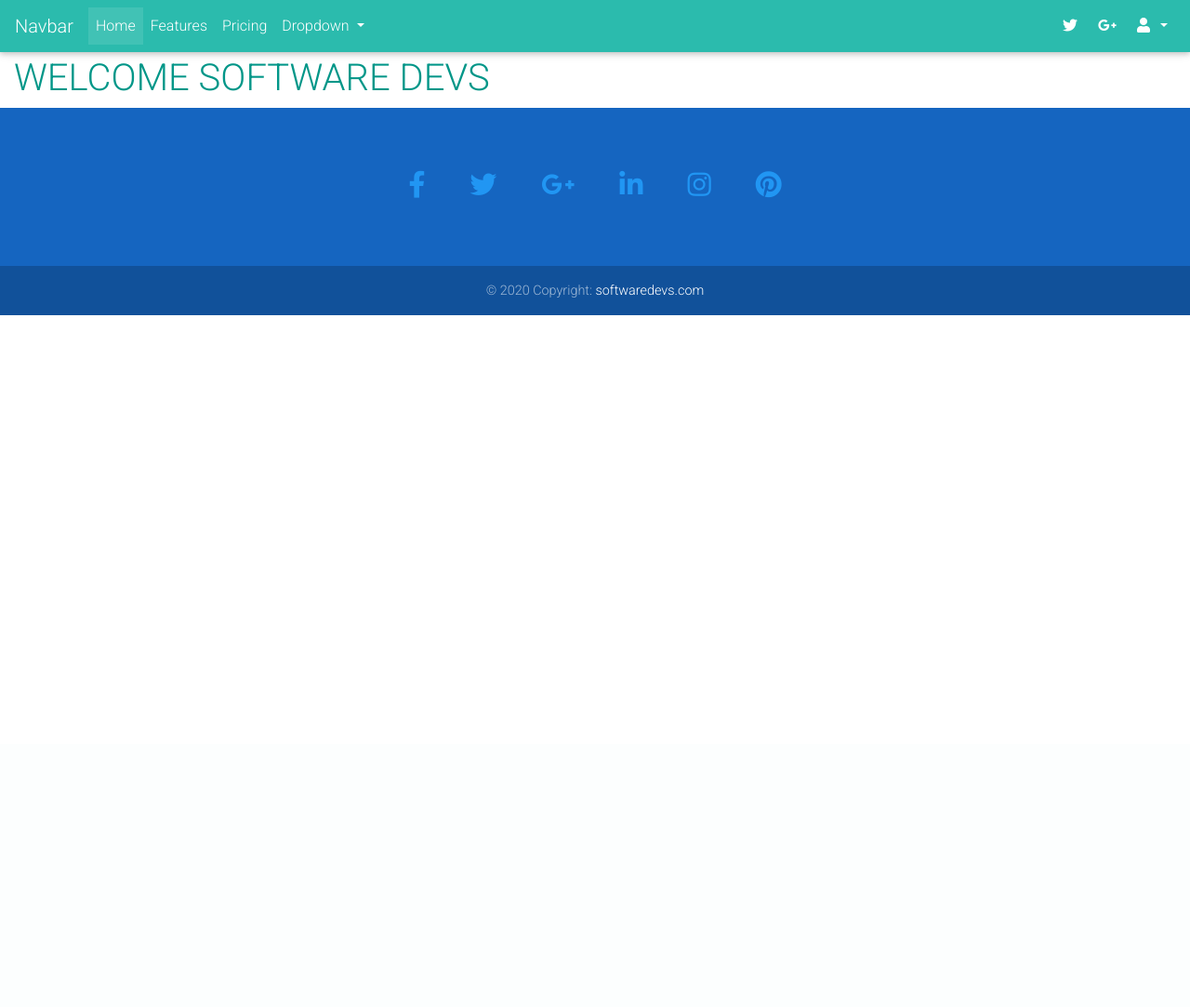
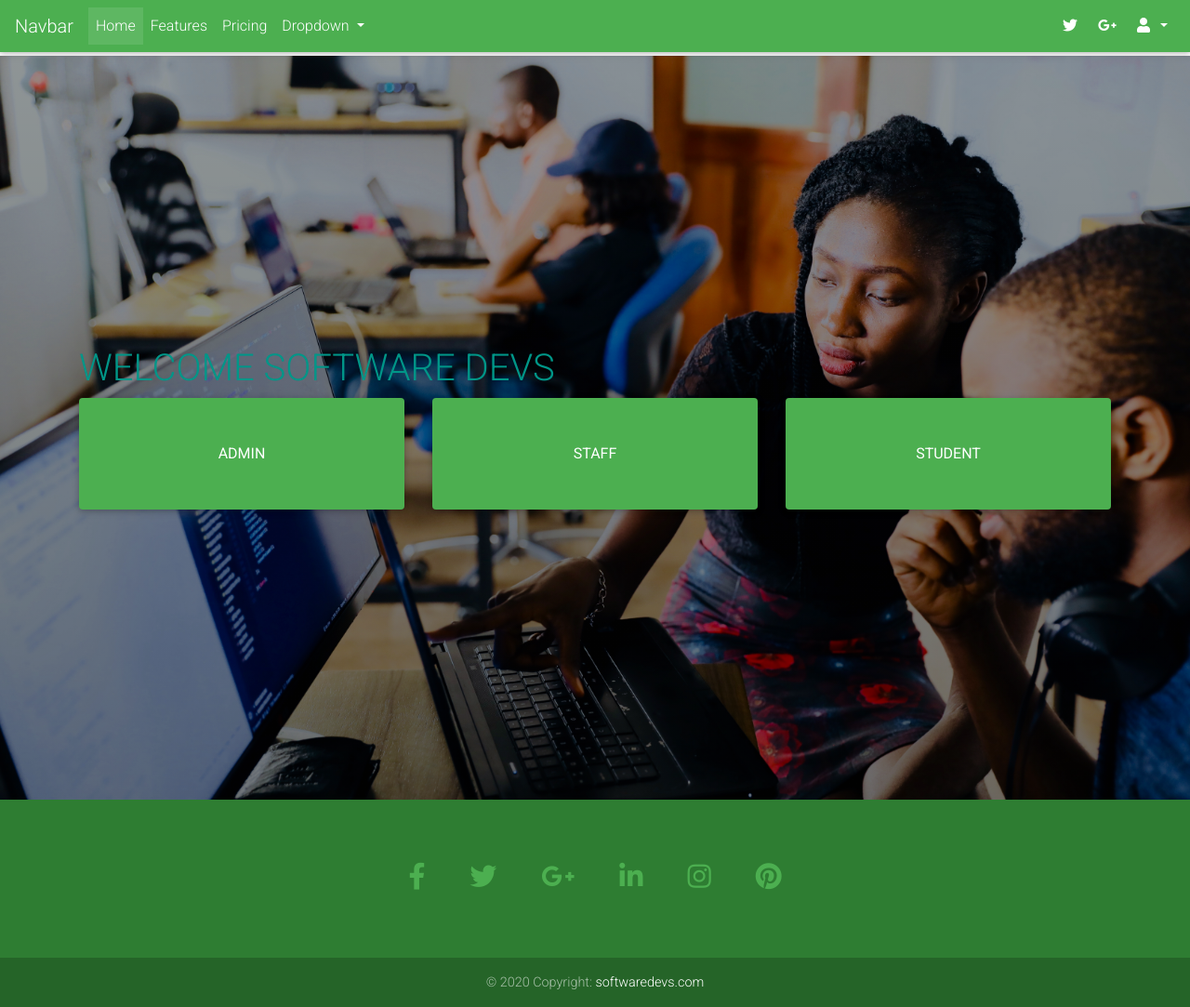
Before and after one commit to Abzed/moringa_software_devs, a Flask app: page / in a window 1280 px wide. Shown: the whole page at 93% size. Before the commit the page ends 339 px from the top, so only its background shows below. Run offline with Flask 2, Linux system fonts and the light colour scheme; some libraries are stand-ins or nearby versions.

Commit message:
landing pg

```diff
--- /dev/null
+++ b/app/static/css/index.css
@@ -0,0 +1,51 @@
+.outer{
+    min-width: 100%;
+    height: 100%;
+    background-color:transparent;
+    display: grid;
+    place-items: center;
+}
+.bg-landing{
+    background: linear-gradient(rgba(0, 0, 0, 0.356),rgba(0, 0, 0, 0.486)) ,url(/app/static/imgs_bg/studies.jpg)center center no-repeat;
+    background-size: cover;
+    width: 100%;
+    height: 100vh;
+}
+.text-bold{
+    font-weight: 300px;
+}
+.rnd{
+    border-radius: 20px;
+}
+.cover {
+    width: 260px;
+    object-fit: cover;
+  }
+.bg-centre{
+    width: 100%;
+    height: auto;
+    background: lightcyan;
+}
+.bg-img1{
+    background: url()center center no-repeat;
+    background-size: cover;
+    width: 100%;
+    height: 500px;
+}
+#myVideo {
+    position: fixed;
+    right: 0;
+    bottom: 0;
+    min-width: 100%;
+    min-height: 100%;
+  }
+
+  /* Add some content at the bottom of the video/page */
+.content {
+    position: fixed;
+    bottom: 0;
+    background: rgba(0, 0, 0, 0.5);
+    color: #f1f1f1;
+    width: 100%;
+    padding: 20px;
+  }
--- a/app/templates/base.html
+++ b/app/templates/base.html
@@ -11,6 +11,7 @@
     <link href="https://cdnjs.cloudflare.com/ajax/libs/twitter-bootstrap/4.5.0/css/bootstrap.min.css" rel="stylesheet">
 <!-- Material Design Bootstrap -->
     <link href="https://cdnjs.cloudflare.com/ajax/libs/mdbootstrap/4.19.1/css/mdb.min.css" rel="stylesheet">
+    <link rel="stylesheet" href="{{url_for('static',filename='css/index.css')}}">
 
     {% if title %}
     <title>{{ title }}</title>
@@ -29,7 +30,7 @@
     {% endblock content %}
 
         <!-- Footer -->
-<footer class="page-footer font-small blue darken-3">
+<footer class="page-footer font-small green darken-3">
 
     <!-- Footer Elements -->
     <div class="container">
@@ -43,27 +44,27 @@
 
             <!-- Facebook -->
             <a class="fb-ic">
-              <i class="fab fa-facebook-f fa-lg blue-text mr-md-5 mr-3 fa-2x lighten-3"> </i>
+              <i class="fab fa-facebook-f fa-lg green-text mr-md-5 mr-3 fa-2x lighten-3"> </i>
             </a>
             <!-- Twitter -->
             <a class="tw-ic">
-              <i class="fab fa-twitter fa-lg blue-text mr-md-5 mr-3 fa-2x lighten-3"> </i>
+              <i class="fab fa-twitter fa-lg green-text mr-md-5 mr-3 fa-2x lighten-3"> </i>
             </a>
             <!-- Google +-->
             <a class="gplus-ic">
-              <i class="fab fa-google-plus-g fa-lg blue-text mr-md-5 mr-3 fa-2x lighten-3"> </i>
+              <i class="fab fa-google-plus-g fa-lg green-text mr-md-5 mr-3 fa-2x lighten-3"> </i>
             </a>
             <!--Linkedin -->
             <a class="li-ic">
-              <i class="fab fa-linkedin-in fa-lg blue-text mr-md-5 mr-3 fa-2x lighten-3"> </i>
+              <i class="fab fa-linkedin-in fa-lg green-text mr-md-5 mr-3 fa-2x lighten-3"> </i>
             </a>
             <!--Instagram-->
             <a class="ins-ic">
-              <i class="fab fa-instagram fa-lg blue-text mr-md-5 mr-3 fa-2x lighten-3"> </i>
+              <i class="fab fa-instagram fa-lg green-text mr-md-5 mr-3 fa-2x lighten-3"> </i>
             </a>
             <!--Pinterest-->
             <a class="pin-ic">
-              <i class="fab fa-pinterest fa-lg blue-text fa-2x"> </i>
+              <i class="fab fa-pinterest fa-lg green-text fa-2x lighten-3"> </i>
             </a>
           </div>
         </div>
--- a/app/templates/index.html
+++ b/app/templates/index.html
@@ -1,11 +1,42 @@
 {% extends 'base.html'%}
 
 {% block content %}
+<section class="bg-landing" >
+  <div class="outer">
+    <div class="container">
+      <h1 class="teal-text bold-text"> WELCOME SOFTWARE DEVS</h1>
+      <div class="row">
+        <div class="col-md-4">
+          <div class="card green darker-2 p-5 shadow-md">
+            <div class="outer">
+              <div class="text-center">
+                <a href="#" class="white-text stetched-link btn-link"> ADMIN</a>
+              </div>
+            </div>
+          </div>
+        </div>
+        <div class="col-md-4">
+          <div class="card green darker-2 p-5 shadow-md">
+            <div class="outer">
+              <div class="text-center">
+                <a href="#" class="white-text stetched-link btn-link"> STAFF</a>
+              </div>
+            </div>
+          </div>
+        </div>
+        <div class="col-md-4">
+          <div class="card green darker-2 p-5 shadow-md">
+            <div class="outer">
+              <div class="text-center">
+                <a href="#" class="white-text stetched-link btn-link"> STUDENT</a>
+              </div>
+            </div>
+          </div>
+        </div>
+      </div>
+    </div>
+  </div>
+</section>
 
-<div class="container-fluid">
-
-  <h1 class="teal-text"> WELCOME SOFTWARE DEVS</h1>
-
-</div>
 
 {% endblock %}
--- a/app/templates/navbar.html
+++ b/app/templates/navbar.html
@@ -1,5 +1,5 @@
 <!--Navbar -->
-<nav class="mb-1 navbar navbar-expand-lg navbar-dark default-color">
+<nav class="mb-1 navbar navbar-expand-lg navbar-dark green darker-2">
   <a class="navbar-brand" href="#">Navbar</a>
   <button class="navbar-toggler" type="button" data-toggle="collapse" data-target="#navbarSupportedContent-333"
     aria-controls="navbarSupportedContent-333" aria-expanded="false" aria-label="Toggle navigation">
--- a/config.py
+++ b/config.py
@@ -22,7 +22,7 @@ class TestConfig(Config):
     SQLALCHEMY_DATABASE_URI = os.environ.get("SQLALCHEMY_DATABASE_URI_TEST")
 
 class DevConfig(Config):
-    SQLALCHEMY_DATABASE_URI = os.environ.get("SQLALCHEMY_DATABASE_URI")
+    SQLALCHEMY_DATABASE_URI = 'postgresql+psycopg2://oem:Jeremih23@localhost/devsf'
     DEBUG = True
 
 config_options = {
```
Also changed, not shown: app/static/imgs_bg/studies.jpg (added), app/static/styles.css (deleted).
